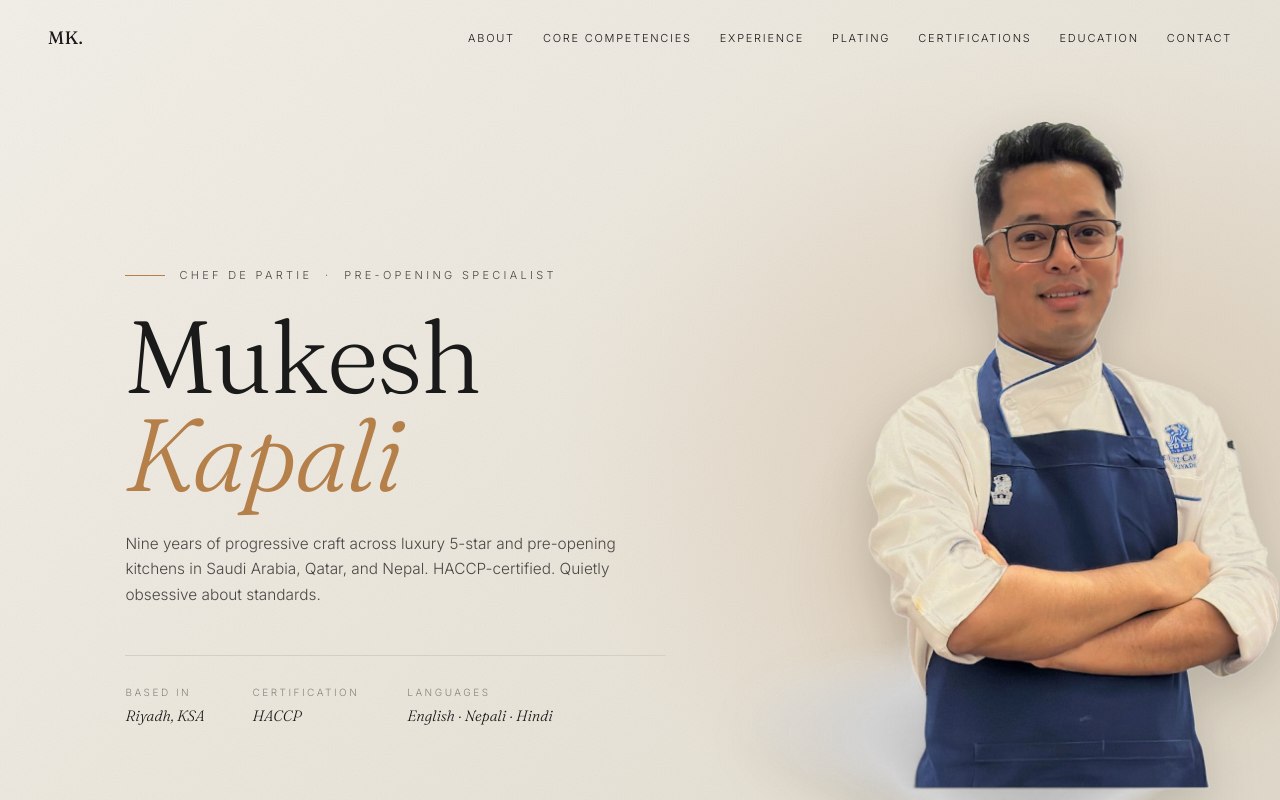
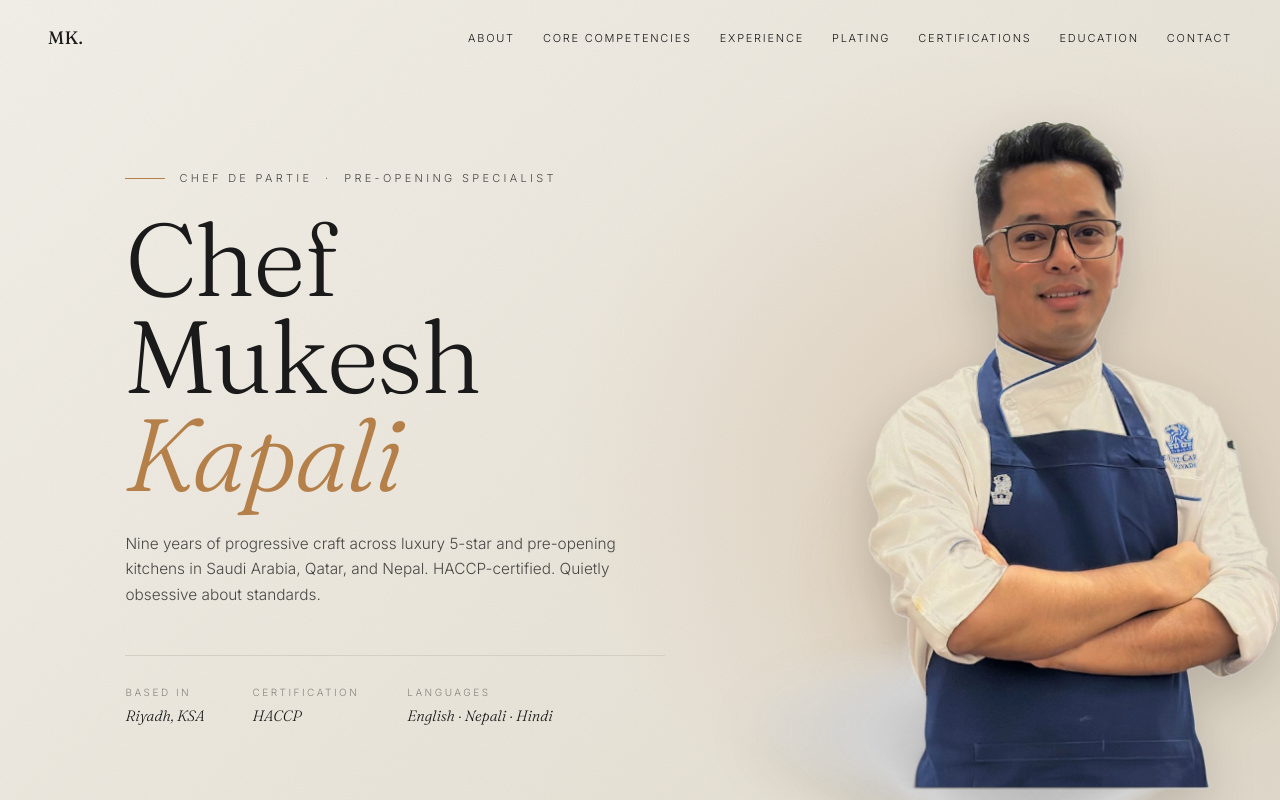
Before and after one commit to Mukesh068/Mukesh-Kapali-Portfolio, a plain HTML site: page index.html in a window 1280 px wide. Shown: the top 800 px of the page. Drawn offline with Linux system fonts and the light colour scheme.

Commit message:
Update hero name to include 'Chef' prefix

```diff
--- a/index.html
+++ b/index.html
@@ -1562,7 +1562,7 @@
   <div class="hero-grid">
     <div class="hero-text">
       <div class="hero-eyebrow">Chef de Partie &nbsp;·&nbsp; Pre-opening specialist</div>
-      <h1 class="hero-name">Mukesh<br><em>Kapali</em></h1>
+      <h1 class="hero-name">Chef<br>Mukesh<br><em>Kapali</em></h1>
       <p class="hero-tagline">Nine years of progressive craft across luxury 5-star and pre-opening kitchens in Saudi Arabia, Qatar, and Nepal. HACCP-certified. Quietly obsessive about standards.</p>
       <div class="hero-meta">
         <div class="hero-meta-item">
```
